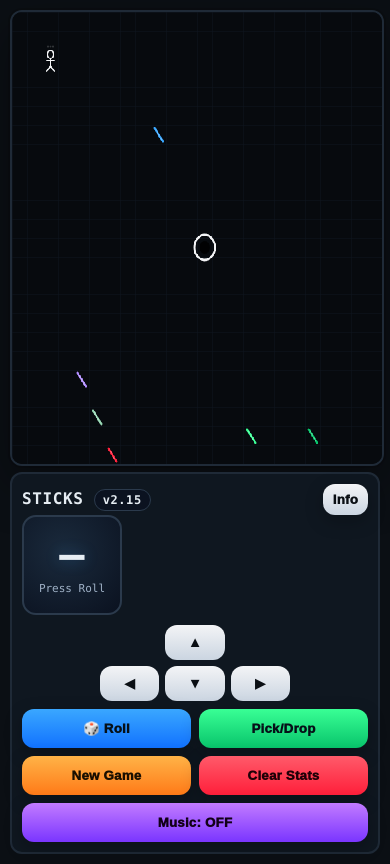
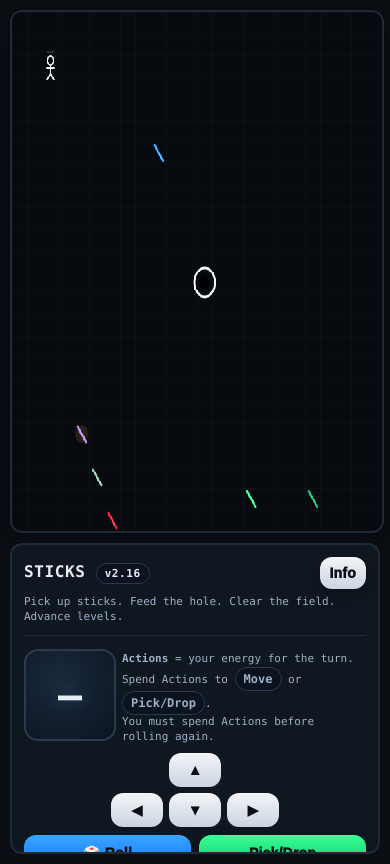
Before and after one commit to ramiduslightning/Sticks, a plain HTML site: page index.html in a window 390 px wide. Both pictures are taken after a click on the button "Start". Drawn offline with Linux system fonts and the light colour scheme.

Commit message:
Update index.html

```diff
--- a/index.html
+++ b/index.html
@@ -2,7 +2,7 @@
 <html lang="en">
 <head>
   <meta charset="utf-8"/>
-  <meta name="viewport" content="width=device-width,initial-scale=1"/>
+  <meta name="viewport" content="width=device-width,initial-scale=1,viewport-fit=cover"/>
   <title>STICKS</title>
   <style>
     :root{ color-scheme: dark; }
@@ -33,6 +33,7 @@
       background: var(--lvlBg, #070a0e);
       box-shadow: 0 0 0 2px rgba(0,0,0,.15), 0 18px 50px rgba(0,0,0,.35);
       display:block;
+      touch-action:none;
     }
 
     .panel{
@@ -201,6 +202,7 @@
       box-shadow: 0 6px 18px rgba(0,0,0,.25);
       transition: transform .05s ease, filter .15s ease, box-shadow .15s ease;
       touch-action: manipulation;
+      -webkit-tap-highlight-color: transparent;
     }
     button:active{ transform: translateY(1px); }
     button:hover{ filter: brightness(1.08); }
@@ -213,7 +215,7 @@
     .btn-music{ background: linear-gradient(180deg,#c27bff,#7a35ff); color:#120018; grid-column: 1 / span 2; }
     .btn-info { background: linear-gradient(180deg,#f3f4f6,#cbd5e1); color:#0b0f14; }
 
-    /* Flashing Roll for monster event (UI only, NOT stick highlight) */
+    /* Flashing Roll for monster event (ROLL button only; monster stick itself is never highlighted) */
     @keyframes flashRoll {
       0%   { box-shadow: 0 0 0 0 rgba(255,255,255,0.0); transform: translateY(0); }
       100% { box-shadow: 0 0 0 3px rgba(255,255,255,0.75); transform: translateY(-1px); }
@@ -362,69 +364,59 @@
       .panelSticky{ position: static; max-height: none; overflow: visible; padding-right:12px; }
     }
 
-    /*
-      PHONE FIX:
-      - No page scrolling needed.
-      - Top = canvas play area
-      - Bottom = controls (D-pad + Roll/Pick always visible)
-      - Hide bulky stats/leaderboard/activity on phone.
-    */
+    /* PHONE: prioritize play area + keep controls visible; also avoid iOS 100vh issues */
     @media (max-width:720px){
-      /* biggest space win */
       .wrap > .panel:first-child{ display:none; }
 
-      /* use dynamic viewport units so iOS URL bar/keyboard doesn't "freeze" layout */
-      body{
-        height: 100dvh;
-        overflow: hidden;
-      }
+      body{ height:100dvh; overflow:hidden; }
 
       .wrap{
-        height: 100dvh;
+        height:100dvh;
         max-width:none;
         margin:0;
         padding:10px;
         gap:10px;
         grid-template-columns: 1fr;
-        grid-template-rows: 1fr auto;
+        grid-template-rows: minmax(0, 62dvh) minmax(0, 1fr);
         align-items:stretch;
         padding-bottom: calc(10px + env(safe-area-inset-bottom));
       }
 
-      /* canvas = top play area */
+      /* keep game square without stretching */
       canvas{
-        height: 100%;
+        width:100%;
+        height:auto;
+        aspect-ratio: 1 / 1;
         max-height: 100%;
-        min-height: 0;
+        align-self:stretch;
+        justify-self:stretch;
       }
 
-      /* controls panel = bottom; scroll disabled because we make it fit */
+      /* controls area: capped so it can't steal the screen */
       .panel-right{
-        padding:10px;
+        max-height: calc(38dvh - env(safe-area-inset-bottom));
+        overflow:hidden;
+        padding-right: 12px;
       }
 
-      /* hide long text + below-the-fold stuff on phone */
-      .phoneHide{ display:none !important; }
-
-      /* tighter header */
-      .title{ gap:8px; }
-      .btn-info{ padding:8px 10px !important; }
-
-      /* make the “actions help” text disappear on phone (space win) */
-      .controlsTop{
-        grid-template-columns: 96px 1fr;
-        gap:10px;
-        align-items:center;
-      }
-      .diceBox{ width:96px; height:96px; border-radius:14px; }
-      .diceFace{ font-size:42px; }
-      .diceLabel{ font-size:11px; margin-top:6px; }
-
-      /* dpad + buttons ALWAYS visible */
-      .dpad{ width:190px; gap:6px; }
-      .dpad button{ padding:10px 0; border-radius:12px; }
-      .btns{ margin-top:8px; gap:8px; }
-      button{ padding:12px 10px; }
+      /* compress controls so buttons always fit */
+      .title .badge{ font-size:11px; }
+      .subtitle{ font-size:11px; margin-top:6px; }
+
+      .controlsTop{ grid-template-columns: 88px 1fr; gap:10px; }
+      .diceBox{ width:88px; height:88px; border-radius:14px; }
+      .diceFace{ font-size:40px; }
+      .diceLabel{ display:none; } /* save vertical space on phone */
+
+      .dpadWrap{ margin-top:8px; }
+      .dpad{ width:168px; gap:6px; }
+      .dpad button{ padding:9px 0; border-radius:12px; }
+
+      .btns{ gap:8px; margin-top:8px; }
+      button{ padding:10px 10px; font-size:14px; }
+
+      /* below-the-fold stays hidden on phone */
+      .rightBody{ display:none; }
     }
   </style>
 </head>
@@ -445,12 +437,12 @@
     <!-- RIGHT (desktop sticky + phone bottom-controls) -->
     <div class="panel panelSticky panel-right">
       <div class="title">
-        <div>STICKS <span class="badge">v2.15</span></div>
+        <div>STICKS <span class="badge">v2.16</span></div>
         <button class="btn-info" id="btnInfo" style="padding:8px 10px;">Info</button>
       </div>
-      <div class="subtitle phoneHide">Pick up sticks. Feed the hole. Clear the field. Advance levels.</div>
-
-      <div class="hr phoneHide"></div>
+      <div class="subtitle">Pick up sticks. Feed the hole. Clear the field. Advance levels.</div>
+
+      <div class="hr"></div>
 
       <!-- TOP PLAY CONTROLS -->
       <div class="controlsTop">
@@ -459,7 +451,7 @@
           <div class="diceFace" id="diceFace">—</div>
           <div class="diceLabel" id="diceLabel">Press Roll</div>
         </div>
-        <div class="subtitle phoneHide">
+        <div class="subtitle">
           <b>Actions</b> = your energy for the turn.<br/>
           Spend Actions to <span class="badge">Move</span> or <span class="badge">Pick/Drop</span>.<br/>
           <span style="color:#9fb1c6">You must spend Actions before rolling again.</span>
@@ -495,8 +487,8 @@
         <button id="btnMusic" class="btn-music">Music: OFF</button>
       </div>
 
-      <!-- BELOW-THE-FOLD STUFF (hidden on phone) -->
-      <div class="rightBody phoneHide">
+      <!-- BELOW-THE-FOLD STUFF (desktop only; hidden on phone via CSS) -->
+      <div class="rightBody">
         <div class="hr"></div>
 
         <div class="kv"><span>Player</span><span id="uiPlayer" class="playerArcade">PLAYER1</span></div>
@@ -611,7 +603,10 @@
   const TILE = 24, GRID_W = 24, GRID_H = 24;
   const CANVAS_W = GRID_W * TILE, CANVAS_H = GRID_H * TILE;
 
+  const BASE_STICKS_L1 = 6;
+  const STICKS_PER_LEVEL = 3;
   const BONUS_MULTIPLIER = 2;
+  const MAX_LIVES = 5;
 
   const ZERO_CHANCE_L1  = 0.00;
   const ZERO_CHANCE_INC = 0.015;
@@ -665,7 +660,7 @@
   ];
 
   const canvas = document.getElementById("game");
-  const ctx = canvas.getContext("2d");
+  const ctx = canvas.getContext("2d", { alpha:false });
   canvas.width = CANVAS_W;
   canvas.height = CANVAS_H;
 
@@ -769,7 +764,6 @@
 
   function renderLeaderboard(lb){
     const rows = (lb && lb.length) ? lb : loadLeaderboard();
-    if (!ui.leaderboard) return;
     ui.leaderboard.innerHTML = "";
     if (!rows.length){
       ui.leaderboard.innerHTML = `<div style="color:#9fb1c6;">No scores yet. Play a game.</div>`;
@@ -797,7 +791,12 @@
     }[m]));
   }
 
+  // =====================
+  // AUDIO (PHONE FIX)
+  // =====================
   let audioCtx = null;
+  let audioUnlocked = false;
+
   let musicOn = false;
   let musicTimer = null;
   let musicStep = 0;
@@ -806,10 +805,33 @@
     if (!audioCtx){
       audioCtx = new (window.AudioContext || window.webkitAudioContext)();
     }
-  }
+    // iOS/Safari: may start suspended even after creation
+    if (audioCtx.state === "suspended"){
+      audioCtx.resume().catch(()=>{});
+    }
+  }
+
+  function unlockAudio(){
+    try{
+      ensureAudio();
+      if (audioUnlocked) return;
+      // create a tiny silent blip to fully unlock on iOS
+      const t0 = audioCtx.currentTime;
+      const o = audioCtx.createOscillator();
+      const g = audioCtx.createGain();
+      g.gain.setValueAtTime(0.0001, t0);
+      o.frequency.setValueAtTime(440, t0);
+      o.connect(g); g.connect(audioCtx.destination);
+      o.start(t0);
+      o.stop(t0 + 0.02);
+      audioUnlocked = true;
+    }catch(_){}
+  }
+
   function beep(freq=440, dur=0.08, type="sine", gain=0.08){
     try{
-      ensureAudio();
+      unlockAudio();
+      if (!audioCtx) return;
       const t0 = audioCtx.currentTime;
       const o = audioCtx.createOscillator();
       const g = audioCtx.createGain();
@@ -829,7 +851,7 @@
   }
 
   function startMusic(){
-    ensureAudio();
+    unlockAudio();
     if (musicTimer) return;
     musicStep = 0;
     musicTimer = setInterval(() => {
@@ -871,6 +893,16 @@
   function sfxLevelUp(){ chord([440,660,880],0.20,0.06); chord([520,780,1040],0.22,0.06); }
   function sfxExtraRoll(){ chord([880,990],0.14,0.06); }
 
+  // Unlock audio on any real user gesture (required on phone)
+  function attachAudioUnlock(){
+    const unlockOnce = () => {
+      unlockAudio();
+      // do NOT remove; iOS can re-suspend after tab switch; keep it cheap
+    };
+    document.addEventListener("pointerdown", unlockOnce, { passive:true });
+    document.addEventListener("touchstart", unlockOnce, { passive:true });
+  }
+
   const player = { name: "PLAYER1" };
 
   function sanitizeName(s){
@@ -885,7 +917,7 @@
     const n = (sanitizeName(name) || "PLAYER1").toUpperCase();
     player.name = n;
     localStorage.setItem(LS_PLAYER_NAME, n);
-    if (ui.player) ui.player.textContent = n;
+    ui.player.textContent = n;
   }
 
   const game = {
@@ -930,13 +962,13 @@
   }
 
   function zeroChance(level){
-    return Math.min(ZERO_CHANCE_CAP, ZERO_CHANCE_L1 + (level-1)*ZERO_CHANCE_INC);
+    return Math.min(0.18, 0.00 + (level-1)*0.015);
   }
   function curseChance(level){
-    return Math.min(CURSE_CHANCE_CAP, CURSE_CHANCE_L1 + (level-1)*CURSE_CHANCE_INC);
+    return Math.min(0.16, 0.08 + (level-1)*0.015);
   }
   function bonusChance(level){
-    return Math.min(BONUS_CHANCE_CAP, BONUS_CHANCE_L1 + (level-1)*BONUS_CHANCE_INC);
+    return Math.min(0.22, 0.10 + (level-1)*0.01);
   }
 
   function setHud(msg){
@@ -947,7 +979,7 @@
   function applyThemeForLevel(){
     game.themeIndex = (game.level - 1) % THEMES.length;
     const t = THEMES[game.themeIndex];
-    if (ui.themeMini) ui.themeMini.textContent = t.name;
+    ui.themeMini.textContent = t.name;
     document.documentElement.style.setProperty("--lvlBg", t.bg);
     document.documentElement.style.setProperty("--lvlBorder", t.border);
     document.documentElement.style.setProperty("--lvlAccentGlow", t.accentGlow);
@@ -1196,13 +1228,13 @@
     if (game.carry.length > 0){
       const dropped = game.carry.splice(0, game.carry.length);
       dropped.forEach(st => {
-        const p = scatterPositionAround(game.playerX, game.playerY, ZERO_SCATTER_RADIUS);
+        const p = scatterPositionAround(game.playerX, game.playerY, 3);
         game.sticks.push({ x:p.x, y:p.y, color: st.color, cursed:false, bonus:false });
       });
       logEvent("bad",`Zero! Dropped ${dropped.length} stick(s).`);
       setHud(`Zero! Dropped ${dropped.length}!`);
     } else {
-      const p = scatterPositionAround(game.holeX, game.holeY, ZERO_SCATTER_RADIUS);
+      const p = scatterPositionAround(game.holeX, game.holeY, 3);
       const color = STICK_COLORS[randInt(0, STICK_COLORS.length-1)];
       game.sticks.push({ x:p.x, y:p.y, color, cursed:false, bonus:false });
       logEvent("bad","Zero! Hole spits out a stick.");
@@ -1322,7 +1354,7 @@
       let pts = 0;
       for (const st of game.carry){
         let v = st.value || 1;
-        if (game.bonusActive) v *= BONUS_MULTIPLIER;
+        if (game.bonusActive) v *= 2;
         pts += v;
       }
       game.score += pts;
@@ -1359,6 +1391,7 @@
       const s = game.sticks[idx];
 
       if (s.cursed){
+        // IMPORTANT: monster stick is NOT highlighted or visually marked. It remains a mystery.
         game.pendingMonster = { index: idx };
         game.inputLocked = true;
         logEvent("monster","Monster Stick! Press ROLL (0–5) to fight.");
@@ -1457,18 +1490,18 @@
   }
 
   function updateUI(){
-    if (ui.player) ui.player.textContent = player.name;
-    if (ui.lives) ui.lives.textContent = String(game.lives);
-    if (ui.level) ui.level.textContent = String(game.level);
-    if (ui.score) ui.score.textContent = String(game.score);
-    if (ui.actions) ui.actions.textContent = String(game.actions);
+    ui.player.textContent = player.name;
+    ui.lives.textContent = String(game.lives);
+    ui.level.textContent = String(game.level);
+    ui.score.textContent = String(game.score);
+    ui.actions.textContent = String(game.actions);
 
     const cap = carryCap();
-    if (ui.carry) ui.carry.textContent = `${game.carry.length}/${cap}`;
-    if (ui.left) ui.left.textContent = String(game.sticks.length);
-
-    if (ui.mode) ui.mode.textContent = game.bonusActive ? (game.bonusExtraRollReady ? "BONUS+" : "BONUS") : "NORMAL";
-    if (ui.die) ui.die.textContent = game.bonusActive ? "2–12" : "0–5";
+    ui.carry.textContent = `${game.carry.length}/${cap}`;
+    ui.left.textContent = String(game.sticks.length);
+
+    ui.mode.textContent = game.bonusActive ? (game.bonusExtraRollReady ? "BONUS+" : "BONUS") : "NORMAL";
+    ui.die.textContent = game.bonusActive ? "2–12" : "0–5";
 
     updateRollButtonState();
   }
@@ -1562,12 +1595,6 @@
     ctx.globalAlpha = 1;
   }
 
-  /*
-    IMPORTANT VISUAL RULE:
-    - NO stick gets a special “aura” or glow.
-    - Cursed/monster sticks are NEVER visually different.
-    - Bonus sticks are ALSO not visually different.
-  */
   function drawStick(s){
     const x = s.x*TILE;
     const y = s.y*TILE;
@@ -1591,6 +1618,16 @@
     ctx.lineTo(5, 7);
     ctx.stroke();
     ctx.globalAlpha = 1;
+
+    // Only BONUS sticks get a subtle aura. Monster sticks remain visually identical.
+    if (s.bonus){
+      ctx.globalAlpha = 0.12;
+      ctx.fillStyle = "#ffd166";
+      ctx.beginPath();
+      ctx.arc(0,0,10,0,Math.PI*2);
+      ctx.fill();
+      ctx.globalAlpha = 1;
+    }
 
     ctx.restore();
   }
@@ -1751,15 +1788,20 @@
     else if (e.key === " "){ e.preventDefault(); pickOrDrop(); }
   }
 
+  // ==========
+  // BUTTONS
+  // ==========
   ui.btnRoll.addEventListener("click", () => {
+    unlockAudio();
     if (game.pendingMonster){ resolveMonsterRoll(); return; }
     doRoll();
   });
 
-  ui.btnUse.addEventListener("click", pickOrDrop);
-  ui.btnNew.addEventListener("click", () => showNameModal());
+  ui.btnUse.addEventListener("click", () => { unlockAudio(); pickOrDrop(); });
+  ui.btnNew.addEventListener("click", () => { unlockAudio(); showNameModal(); });
 
   ui.btnClear.addEventListener("click", () => {
+    unlockAudio();
     localStorage.removeItem(LS_LEADERBOARD);
     renderLeaderboard([]);
     logEvent("neutral","Stats cleared.");
@@ -1767,6 +1809,7 @@
   });
 
   ui.btnMusic.addEventListener("click", () => {
+    unlockAudio();
     if (!musicOn){
       musicOn = true;
       ui.btnMusic.textContent = "Music: ON";
@@ -1780,23 +1823,25 @@
     }
   });
 
-  ui.btnUp.addEventListener("click", () => move(0,-1));
-  ui.btnDown.addEventListener("click", () => move(0,1));
-  ui.btnLeft.addEventListener("click", () => move(-1,0));
-  ui.btnRight.addEventListener("click", () => move(1,0));
-
-  ui.btnInfo.addEventListener("click", () => { ui.infoOverlay.style.display = "flex"; game.inputLocked = true; });
-  ui.btnInfoClose.addEventListener("click", () => { ui.infoOverlay.style.display = "none"; game.inputLocked = false; });
-
-  ui.nameStartBtn.addEventListener("click", startFromNameInput);
+  ui.btnUp.addEventListener("click", () => { unlockAudio(); move(0,-1); });
+  ui.btnDown.addEventListener("click", () => { unlockAudio(); move(0,1); });
+  ui.btnLeft.addEventListener("click", () => { unlockAudio(); move(-1,0); });
+  ui.btnRight.addEventListener("click", () => { unlockAudio(); move(1,0); });
+
+  ui.btnInfo.addEventListener("click", () => { unlockAudio(); ui.infoOverlay.style.display = "flex"; game.inputLocked = true; });
+  ui.btnInfoClose.addEventListener("click", () => { unlockAudio(); ui.infoOverlay.style.display = "none"; game.inputLocked = false; });
+
+  ui.nameStartBtn.addEventListener("click", () => { unlockAudio(); startFromNameInput(); });
 
   ui.nameUseP1Btn.addEventListener("click", () => {
+    unlockAudio();
     setAndStoreName("PLAYER1");
     closeNameModal();
     newGame(true);
   });
 
   ui.nameUseSavedBtn?.addEventListener("click", () => {
+    unlockAudio();
     const saved = getSavedName() || "PLAYER1";
     setAndStoreName(saved);
     closeNameModal();
@@ -1804,6 +1849,7 @@
   });
 
   ui.btnRestart.addEventListener("click", () => {
+    unlockAudio();
     closeGameOver();
     showNameModal();
   });
@@ -1811,11 +1857,12 @@
   document.addEventListener("keydown", keyHandler);
 
   function boot(){
+    attachAudioUnlock();
     renderLeaderboard(loadLeaderboard());
 
     const saved = getSavedName();
     if (saved) player.name = saved;
-    if (ui.player) ui.player.textContent = player.name;
+    ui.player.textContent = player.name;
 
     resetCoreState();
     applyThemeForLevel();
```
